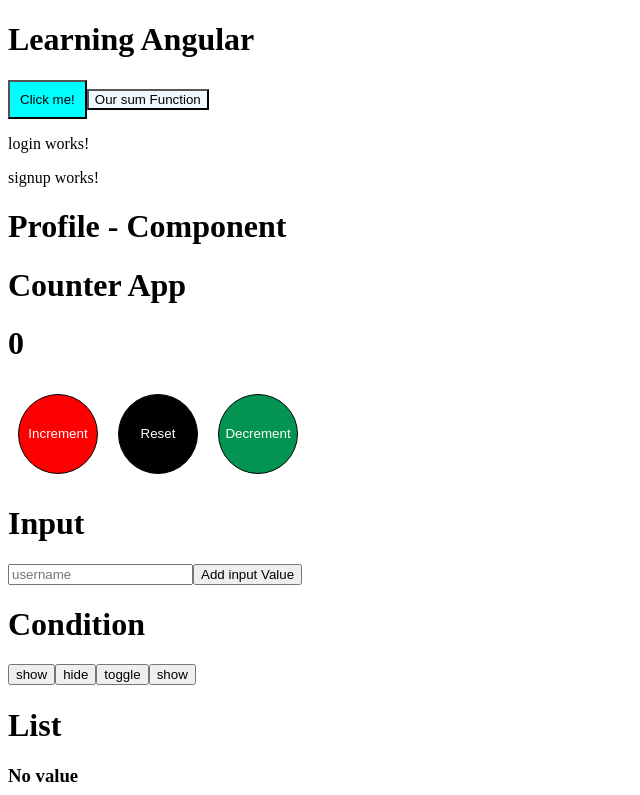
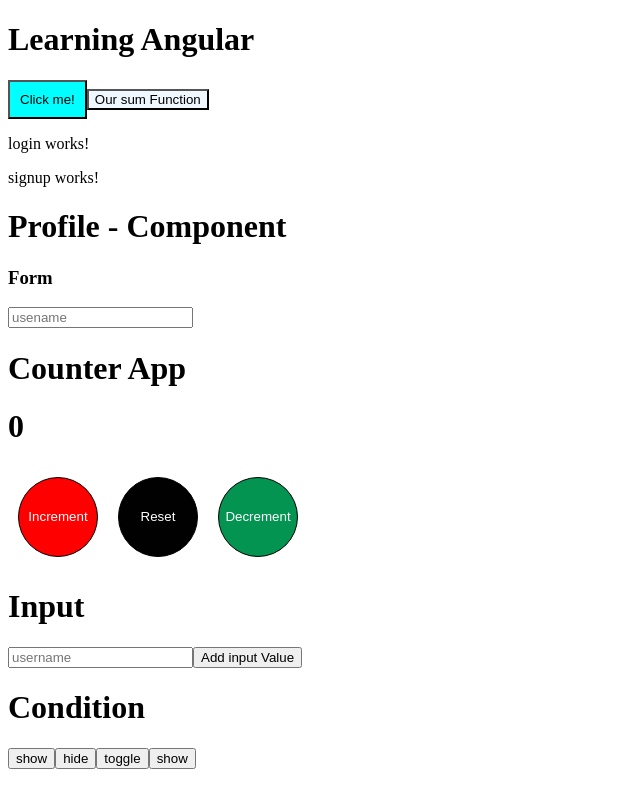
Before and after one commit to Hol7/AngularTuto, an Angular app: page / in a window 1280 px wide. Shown: the top 795 px of the page, without its empty margins (0-640 px from the left). Built offline with nearby package versions, Linux system fonts and the light colour scheme.

Commit message:
add input field for username binding in app component

```diff
--- a/src/app/app.component.html
+++ b/src/app/app.component.html
@@ -7,6 +7,12 @@
 <app-login></app-login>
 <app-signup></app-signup>
 <app-profile></app-profile>
+<h3>Form</h3>
+<input [(ngModel)]="namo" placeholder="usename" type="text" >
+
+<p>{{namo}} </p>
+
+
 <h1>Counter App</h1>
 
 <div>
--- a/src/app/app.component.ts
+++ b/src/app/app.component.ts
@@ -3,11 +3,12 @@
 import { LoginComponent } from "./login/login.component";
 import { SignupComponent } from './signup/signup.component';
 import { ProfileComponent } from './profile/profile.component';
+import { FormsModule } from '@angular/forms';
 
 @Component({
   selector: 'app-root',
   standalone: true,
-  imports: [LoginComponent, SignupComponent, ProfileComponent],
+  imports: [LoginComponent, SignupComponent, ProfileComponent, FormsModule],
   templateUrl: './app.component.html',
   styleUrl: './app.component.css',
 })
@@ -16,6 +17,7 @@
   count = 0;
   username = '';
   display = false;
+  namo = ""
   // users = ['dan', 'mse', 'toton', 'messieu', 'charle'];
   users = [];
   students = [
```
